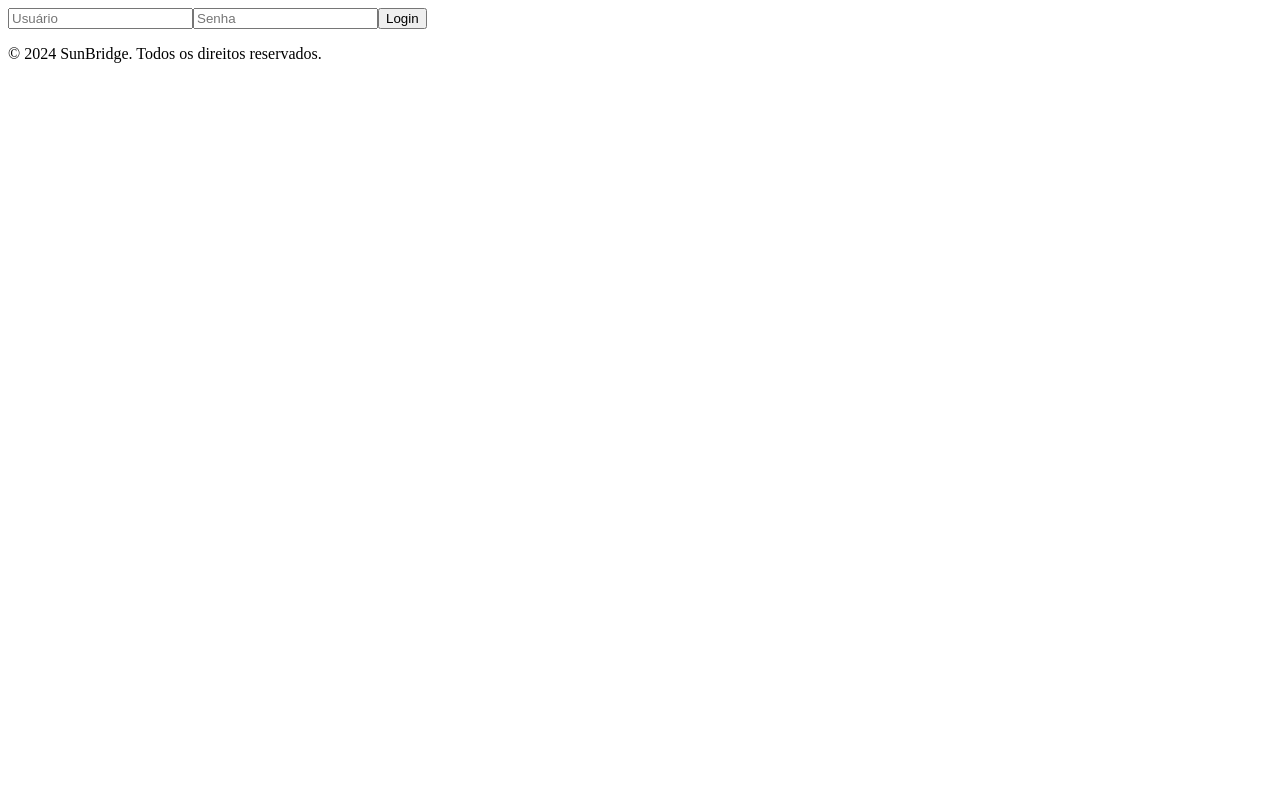
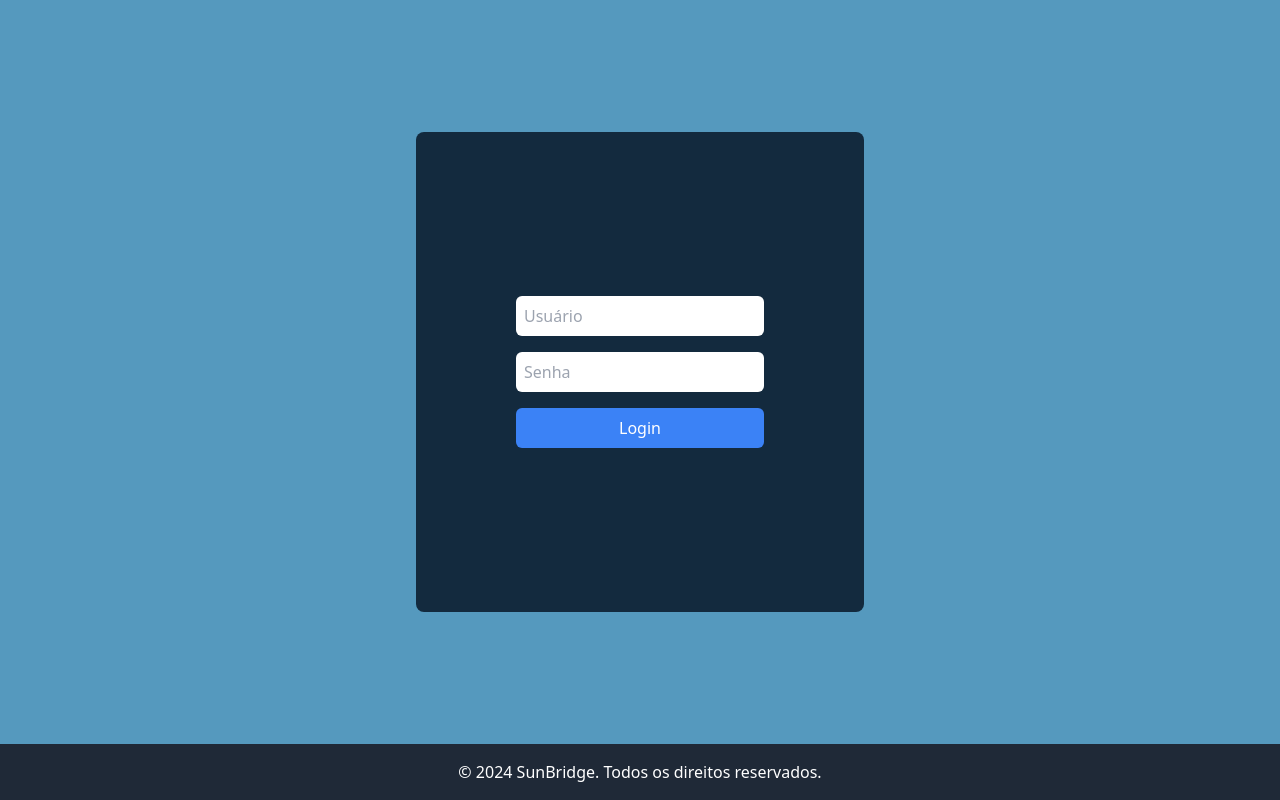
Before and after one commit to JeanToral/SOS-Project, a React (Create React App) app: page /login in a window 1280 px wide. Built offline with nearby package versions, Linux system fonts and the light colour scheme.

Commit message:
fix: tailwind, .tsx and Login page

```diff
--- /dev/null
+++ b/postcss.config.js
@@ -0,0 +1,6 @@
+module.exports = {
+    plugins: {
+      tailwindcss: {},
+      autoprefixer: {},
+    },
+  }
--- a/src/Pages/App.tsx
+++ b/src/Pages/App.tsx
@@ -1,20 +1,20 @@
-
 import React from 'react';
 import { BrowserRouter as Router, Routes, Route, Navigate } from 'react-router-dom';
 import { AuthProvider } from './Login/Auth.tsx';
 import Login from './Login/Login.tsx';
+import PrivateRoute from './Login/PrivateRouter.tsx';
 
 const App: React.FC = () => {
   return (
-    <AuthProvider>
-      <Router>
+    <Router>
+      <AuthProvider>
         <Routes>
-        <Route path="/" element={<Navigate to="/login" replace />} />
-            <Route path="/login" element={<Login />} />
-            <Route path="/clientes" element={<h1>Clientes</h1>} />
+          <Route path="/" element={<Navigate to="/login" replace />} />
+          <Route path="/login" element={<Login />} />
+          <Route path="/clientes" element={<PrivateRoute><h1>Clientes Page</h1></PrivateRoute>} />
         </Routes>
-      </Router>
-    </AuthProvider>
+      </AuthProvider>
+    </Router>
   );
 };
 
--- a/src/Pages/Login/Auth.tsx
+++ b/src/Pages/Login/Auth.tsx
@@ -1,4 +1,5 @@
 import React, { createContext, useContext, useState, ReactNode } from 'react';
+import { useNavigate } from 'react-router-dom';
 
 interface AuthContextType {
   isAuthenticated: boolean;
@@ -13,7 +14,8 @@ interface AuthProviderProps {
 }
 
 export const AuthProvider: React.FC<AuthProviderProps> = ({ children }) => {
-  const [isAuthenticated, setIsAuthenticated] = useState<boolean>(false);  //false
+  const [isAuthenticated, setIsAuthenticated] = useState<boolean>(false);
+  const navigate = useNavigate();
 
   const login = async (username: string, password: string): Promise<boolean> => {
     try {
@@ -30,15 +32,16 @@ export const AuthProvider: React.FC<AuthProviderProps> = ({ children }) => {
         setIsAuthenticated(true);
         return true;
       }
-      return false; //false
+      return false;
     } catch (error) {
       console.error('Erro na autenticação:', error);
-      return false; //false
+      return false;
     }
   };
 
   const logout = () => {
-    setIsAuthenticated(false); //false
+    setIsAuthenticated(false);
+    navigate('/login'); // Redireciona para a tela de login
   };
 
   return (
@@ -50,6 +53,6 @@ export const AuthProvider: React.FC<AuthProviderProps> = ({ children }) => {
 
 export const useAuth = (): AuthContextType => {
   const context = useContext(AuthContext);
-  if (!context) throw new Error("");
+  if (!context) throw new Error("useAuth deve ser usado dentro de um AuthProvider");
   return context;
 };
--- a/src/Pages/Login/Login.tsx
+++ b/src/Pages/Login/Login.tsx
@@ -1,5 +1,4 @@
-import React from "react";
-import { useState } from "react";
+import React, { useState } from "react";
 import { useNavigate } from "react-router-dom";
 import { useAuth } from "./Auth.tsx";
 import Footer from "./Footer.tsx";
@@ -8,12 +7,17 @@ const Login: React.FC = () => {
   const [id, setId] = useState('');
   const [password, setPassword] = useState('');
   const [error, setError] = useState('');
+  const [loading, setLoading] = useState(false);
   const { login } = useAuth();
   const navigate = useNavigate();
 
   const handleSubmit = async (e: React.FormEvent) => {
     e.preventDefault();
+    setLoading(true);
+    setError('');
     const success = await login(id, password);
+    setLoading(false);
+
     if (success) {
       navigate('/clientes');
     } else {
@@ -29,22 +33,31 @@ const Login: React.FC = () => {
             <input
               type="text"
               placeholder="Usuário"
+              aria-label="Usuário"
               className="p-2 w-full rounded-md bg-white text-black"
               value={id}
-              onChange={(e) => setId(e.target.value)}
+              onChange={(e) => {
+                setId(e.target.value);
+                if (error) setError('');
+              }}
             />
             <input
               type="password"
               placeholder="Senha"
+              aria-label="Senha"
               className="p-2 w-full rounded-md bg-white text-black"
               value={password}
-              onChange={(e) => setPassword(e.target.value)}
+              onChange={(e) => {
+                setPassword(e.target.value);
+                if (error) setError('');
+              }}
             />
             <button
               type="submit"
-              className="bg-blue-500 text-white p-2 rounded-md hover:bg-blue-600"
+              className="bg-blue-500 text-white p-2 rounded-md hover:bg-blue-600 disabled:opacity-50"
+              disabled={loading}
             >
-              Login
+              {loading ? 'Carregando...' : 'Login'}
             </button>
             {error && <div className="text-red-500 mt-2 text-center">{error}</div>}
           </form>
--- a/src/Pages/Login/PrivateRouter.tsx
+++ b/src/Pages/Login/PrivateRouter.tsx
@@ -1,13 +1,16 @@
+// PrivateRoute.tsx
 import React from 'react';
 import { Navigate } from 'react-router-dom';
-import { useAuth } from './Auth';
+import { useAuth } from './Auth.tsx';
 
-interface PrivateRouteProps {
-    children: React.ReactNode;
-}
-const PrivateRoute: React.FC<PrivateRouteProps> = ({ children }) => {
+const PrivateRoute: React.FC<{ children: JSX.Element }> = ({ children }) => {
   const { isAuthenticated } = useAuth();
-  return isAuthenticated ? children : <Navigate to="/login" />;
+
+  if (!isAuthenticated) {
+    return <Navigate to="/login" />;
+  }
+
+  return children;
 };
 
 export default PrivateRoute;
--- /dev/null
+++ b/src/index.css
@@ -0,0 +1,3 @@
+@tailwind base;
+@tailwind components;
+@tailwind utilities;
--- a/src/index.tsx
+++ b/src/index.tsx
@@ -1,6 +1,7 @@
 import React from "react";
 import ReactDOM from "react-dom/client";
 import App from "./Pages/App.tsx";
+import './index.css';
 
 const root = ReactDOM.createRoot(
     document.getElementById("root") as HTMLElement
--- /dev/null
+++ b/tailwind.config.js
@@ -0,0 +1,10 @@
+/** @type {import('tailwindcss').Config} */
+module.exports = {
+  content: [
+    "./src/**/*.{html,js,jsx,ts,tsx}",
+  ],
+  theme: {
+    extend: {},
+  },
+  plugins: [],
+}
```
Also changed, not shown: package.json (+6 -2 lines), 1 other file (tests, documents, lock files or other folders).
